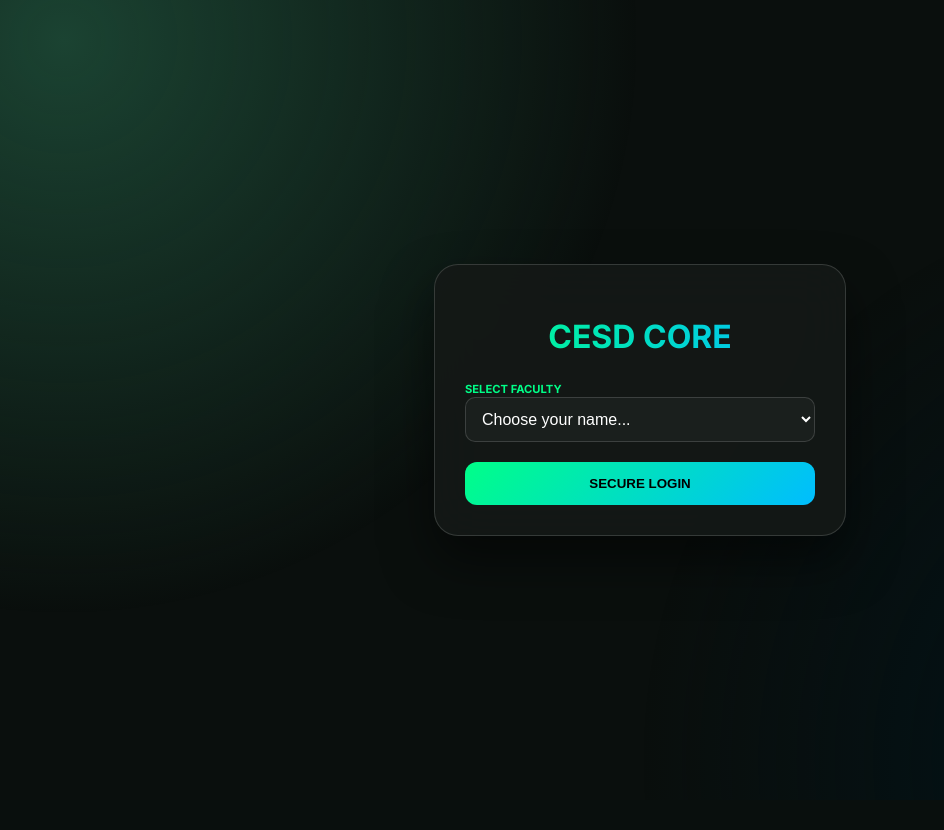
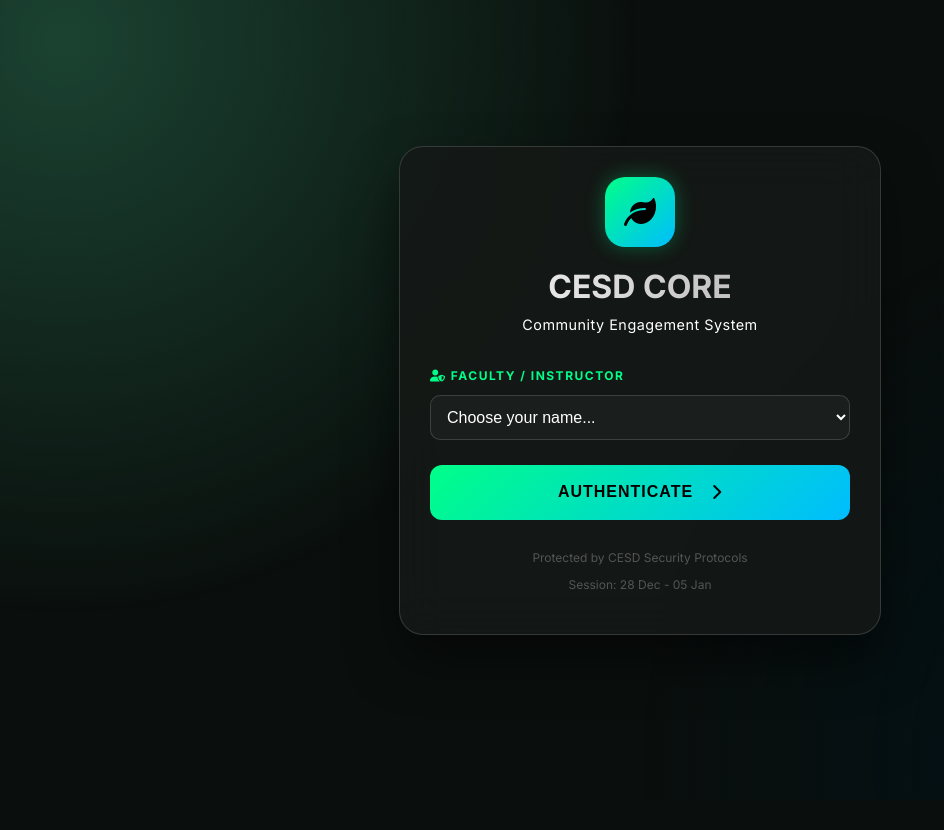
Before and after one commit to chaitany851P/cesd-attendance-system, a Flask app: page /login in a window 1280 px wide. Shown: the whole page, without its empty margins (0-944 px from the left). Before the commit the page ends 536 px from the top, so only its background shows below. Run offline with Flask 3, Linux system fonts and the light colour scheme.

Commit message:
Revamp login.html for better design and functionality
Updated the login page layout and styles for improved user experience.

```diff
--- a/templates/login.html
+++ b/templates/login.html
@@ -1,23 +1,50 @@
 <!DOCTYPE html>
-<html>
+<html lang="en">
 <head>
+    <meta charset="UTF-8">
+    <meta name="viewport" content="width=device-width, initial-scale=1.0">
+    <title>Faculty Login | CESD</title>
     <link rel="stylesheet" href="{{ url_for('static', filename='style.css') }}">
-    <title>Login | CESD</title>
+    <link rel="stylesheet" href="https://cdnjs.cloudflare.com/ajax/libs/font-awesome/6.0.0/css/all.min.css">
 </head>
-<body style="display: flex; align-items: center; justify-content: center;">
+<body class="login-body">
+    <!-- Mesh Background for Modern Look -->
     <div class="mesh-bg"></div>
-    <div class="card" style="width: 350px; text-align: center;">
-        <h1 style="background: linear-gradient(to right, var(--primary), var(--secondary)); -webkit-background-clip: text; -webkit-text-fill-color: transparent;">CESD CORE</h1>
-        <form method="POST">
-            <div style="text-align: left; margin: 20px 0;">
-                <label style="color: var(--primary); font-size: 0.7rem; font-weight: 700;">SELECT FACULTY</label>
-                <select name="faculty_name" required>
-                    <option value="" disabled selected>Choose your name...</option>
-                    {% for name in faculties %}<option value="{{ name }}">{{ name }}</option>{% endfor %}
-                </select>
+
+    <div class="container" style="display: flex; align-items: center; justify-content: center; min-height: 90vh;">
+        <div class="card login-card" style="width: 100%; max-width: 420px; text-align: center; border: 1px solid var(--glass-border);">
+
+            <!-- Logo Section -->
+            <div style="background: linear-gradient(135deg, var(--primary), var(--secondary)); width: 70px; height: 70px; border-radius: 20px; margin: 0 auto 20px; display: flex; align-items: center; justify-content: center; color: #000; font-size: 2rem; box-shadow: 0 0 20px rgba(0, 255, 136, 0.3);">
+                <i class="fa-solid fa-leaf"></i>
             </div>
-            <button type="submit" class="btn-primary" style="width: 100%; justify-content: center;">SECURE LOGIN</button>
-        </form>
+
+            <h1 style="margin: 0; font-size: 2rem; background: linear-gradient(to right, #fff, #aaa); -webkit-background-clip: text; -webkit-text-fill-color: transparent; font-weight: 700;">CESD CORE</h1>
+            <p style="color: var(--text-dim); margin: 10px 0 35px; font-size: 0.9rem; letter-spacing: 0.5px;">Community Engagement System</p>
+
+            <form method="POST">
+                <div style="text-align: left; margin-bottom: 25px;">
+                    <label style="font-size: 0.75rem; text-transform: uppercase; color: var(--primary); display: block; margin-bottom: 12px; font-weight: 700; letter-spacing: 1.5px;">
+                        <i class="fa-solid fa-user-shield"></i> Faculty / Instructor
+                    </label>
+                    <select name="faculty_name" required style="width: 100%; border: 1px solid var(--glass-border); background: rgba(255,255,255,0.05);">
+                        <option value="" disabled selected>Choose your name...</option>
+                        {% for name in faculties %}
+                        <option value="{{ name }}">{{ name }}</option>
+                        {% endfor %}
+                    </select>
+                </div>
+
+                <button type="submit" class="btn-primary" style="width: 100%; height: 55px; justify-content: center; font-size: 1rem; text-transform: uppercase; letter-spacing: 1px;">
+                    AUTHENTICATE <i class="fa-solid fa-chevron-right" style="margin-left: 10px;"></i>
+                </button>
+            </form>
+
+            <div style="margin-top: 30px; font-size: 0.75rem; color: #555;">
+                <p>Protected by CESD Security Protocols</p>
+                <p>Session: 28 Dec - 05 Jan</p>
+            </div>
+        </div>
     </div>
 </body>
 </html>
```
